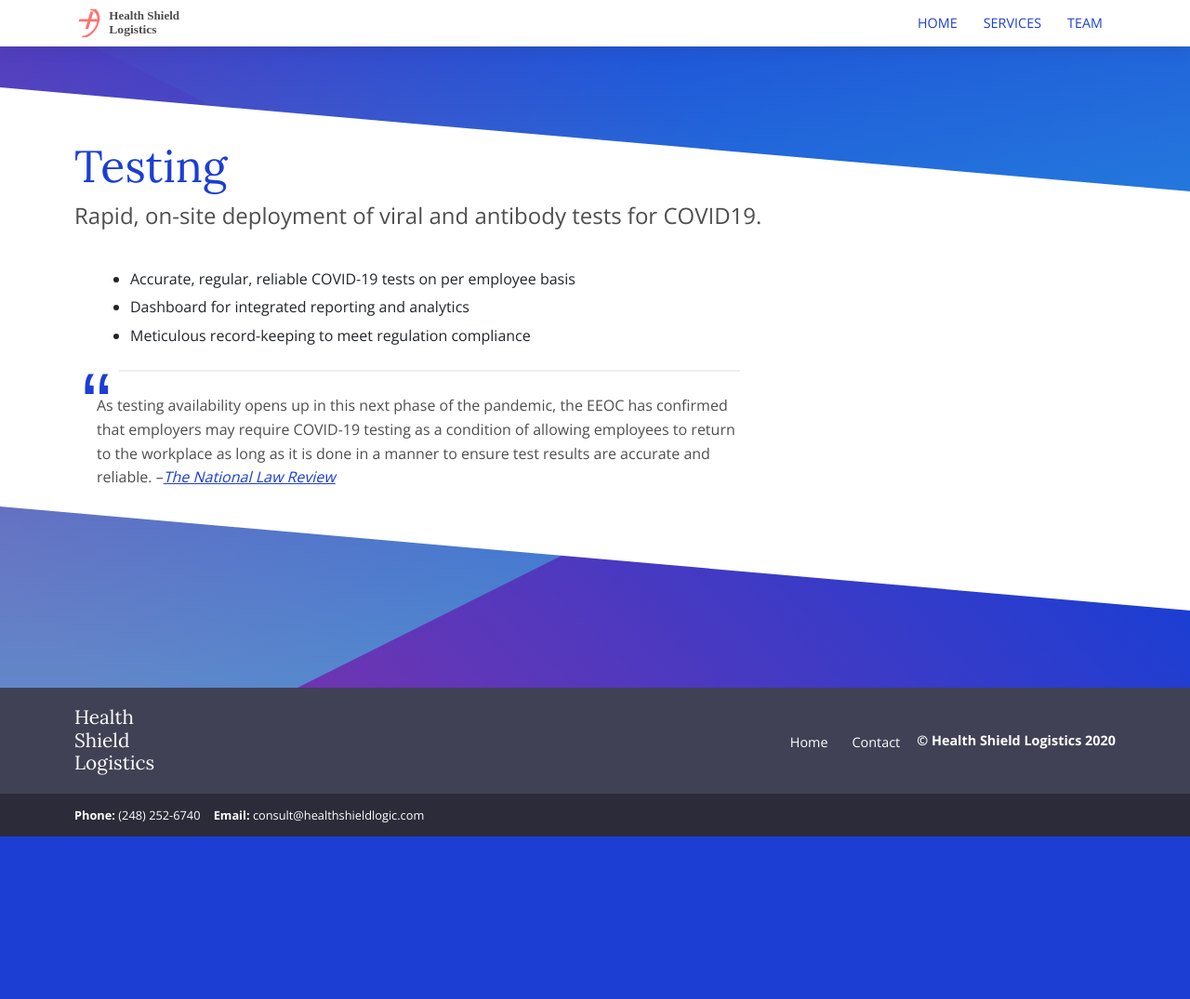
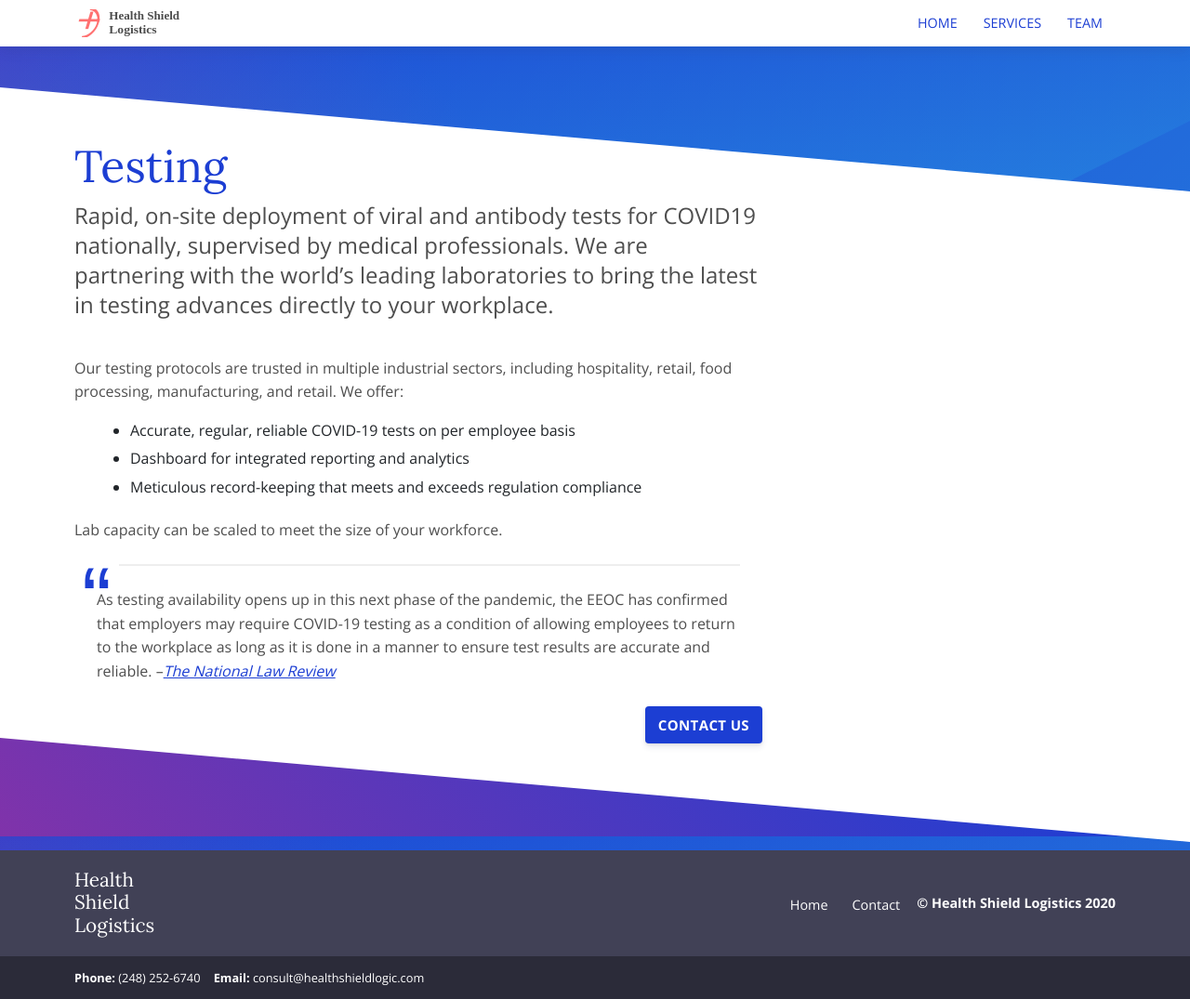
Before and after one commit to health-shield/wellsign.github.io, a Jekyll site: the page built from _services/01-test.md, in a window 1280 px wide. Shown: the whole page at 93% size. Built offline with Jekyll 4.4.1, drawn with Linux system fonts in a browser that asks for light colours; before the commit the page ends 900 px from its top, so only the background shows below that.

Commit message:
update with SEO tweaks and better contact page

```diff
--- a/Gemfile
+++ b/Gemfile
@@ -1,3 +1,4 @@
 source "https://rubygems.org"
 gem 'github-pages'
 gem 'jekyll-environment-variables'
+gem 'jekyll-seo-tag'
--- a/_config.yml
+++ b/_config.yml
@@ -32,3 +32,4 @@
 
 plugins:
   - jekyll-environment-variables
+  - jekyll-seo-tag
--- a/_layouts/default.html
+++ b/_layouts/default.html
@@ -6,6 +6,7 @@
   <meta name="viewport" content="width=device-width, initial-scale=1" />
   <link rel="icon" href="{{site.baseurl}}/images/favicon.png">
   <link href="{{site.baseurl}}/assets/css/style.css" rel="stylesheet">
+  {% seo %}
 </head>
 <body class='page {{page.bodyClass}}'>
   {% include main-menu-mobile.html %}
--- a/_layouts/service.html
+++ b/_layouts/service.html
@@ -9,6 +9,10 @@
         <div class="service service-single">
           <h1 class="title">{{page.title}}</h1>
           <div class="content">{{page.content}}</div>
+
+<div style="text-align:right;">
+    <a href="{{site.baseurl}}/contact us" class="button" style="text-decoration:none">Contact Us</a>
+</div>
         </div>
       </div>
     </div>
--- a/_services/01-test.md
+++ b/_services/01-test.md
@@ -3,11 +3,20 @@
 image: '/services/noun_591323.png'
 ---
 
-Rapid, on-site deployment of viral and antibody tests for COVID19.
+Rapid, on-site deployment of viral and antibody tests for COVID19 nationally, supervised by
+medical professionals. We are partnering with the world's leading laboratories to bring the
+latest in testing advances directly to your workplace.
+
+Our testing protocols are trusted in multiple industrial sectors, including hospitality,
+retail, food processing, manufacturing, and retail. We offer:
 
 - Accurate, regular, reliable COVID-19 tests on per employee basis
 - Dashboard for integrated reporting and analytics
-- Meticulous record-keeping to meet regulation compliance
+- Meticulous record-keeping that meets and exceeds regulation compliance
+
+Lab capacity can be scaled to meet the size of your workforce.
+
+
 
 > As testing availability opens up in this next phase of the pandemic, the EEOC has confirmed
 that employers may require COVID-19 testing as a condition of allowing employees to return to
--- a/index.html
+++ b/index.html
@@ -6,7 +6,8 @@
 
 <div class="intro pb-4">
     <div class="container"> <h1>Test. Recover. Grow.</h1>
-        <p>Health Shield Logistics helps you reopen, and stay open.</p>
+        <p>Health Shield Logistics helps you reopen, and stay open. COVID-19 testing services
+        now available.</p>
     </div>
 </div>
 
```
Also changed, not shown: Gemfile.lock, 7 other files.
